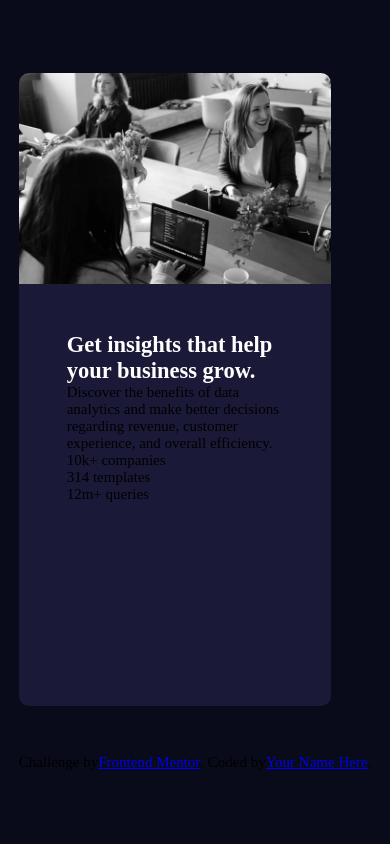
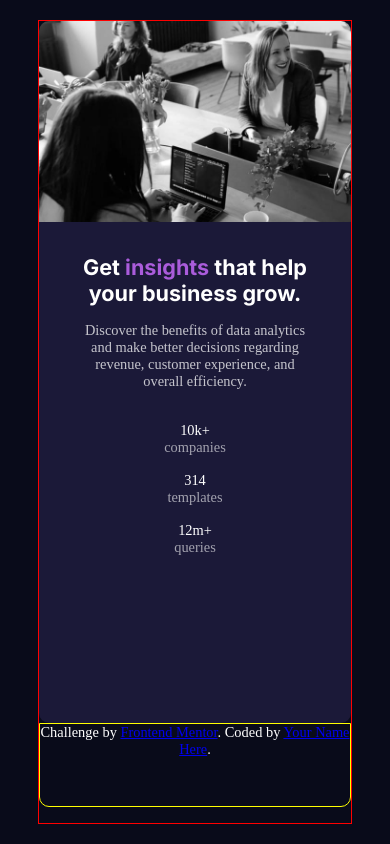
Before and after one commit to GrisGGG/challenges, a plain HTML site: page preview-card/index.html in a window 390 px wide. Drawn offline with Linux system fonts and the light colour scheme.

Commit message:
doing the mobil first design

```diff
--- a/preview-card/index.html
+++ b/preview-card/index.html
@@ -12,21 +12,30 @@
   <div class="cont">
     <div class="container">
       <section class="one"></section>
-      <section class="two box">
-        <h1 class="title">Get insights that help your business grow.</h1>
-        <p>Discover the benefits of data analytics and make better decisions regarding revenue, customer
+      <section class="two">
+        <h1 class="title main-color">Get <p class="cl-p">insights</p> that help your business grow.</h1>
+        <p class="ph">Discover the benefits of data analytics and make better decisions regarding revenue, customer
           experience, and overall efficiency.</p>
-          <section>
-            <p>10k+ companies</p>
-            <p>314 templates</p>
-            <p>12m+ queries</p>
+          <section class="rates">
+            <article>
+              <p class="main-color">10k+</p>
+              <p>companies</p>
+            </article>
+            <article>
+              <p class="main-color">314</p>
+              <p>templates</p>
+            </article>
+            <article>
+              <p class="main-color">12m+</p>
+              <p>queries</p>
+            </article>
           </section>
       </section>
+      <section class="third attribution">
+        <p>Challenge by <a href="https://www.frontendmentor.io?ref=challenge" target="_blank">Frontend Mentor</a>.
+          Coded by <a href="#">Your Name Here</a>.</p>
+      </section>
 
-    </div>
-    <div class="attribution">
-      Challenge by <a href="https://www.frontendmentor.io?ref=challenge" target="_blank">Frontend Mentor</a>.
-      Coded by <a href="#">Your Name Here</a>.
     </div>
 
   </div>
@@ -34,7 +43,9 @@
 
 </body>
 <!--
+ <div class="attribution">
 
+    </div>
 -->
 
 </html>
--- a/preview-card/style.css
+++ b/preview-card/style.css
@@ -4,21 +4,24 @@
     margin:0;
 }
 body{
-    height:100vh;
     width:100vw;
+    height: 100vh;
     display:flex;
     justify-content:center;
     align-items:center;
     background-color: hsl(233, 47%, 7%);
-    font-size: 15px;
+    font-size: 0.9rem;
+}
+.main-color{
+    color: hsl(0, 0%, 100%);
 }
 .container{
+    border: 1px solid red;
     display: grid;
-    height:75vh;
+    height:95vh;
     width:80vw;
     grid-template-columns:[x0] 1fr [x1] 1fr [x2] 1fr [x3] 1fr;
-    grid-template-rows:[y0] 1fr [y1] 1fr [y2] 1fr ;
-
+    grid-template-rows:[y0] 1fr [y1] 1fr [y2] 1.5fr [y3] .5fr;
 }
 .one {
     grid-column:x0/x4;
@@ -29,23 +32,44 @@ body{
     border-radius: 10px 10px 0 0;
 }
 .two {
+    padding: 2rem 2.5rem;
     grid-row:y1/y3;
     grid-column:x0/x4;
     background-color:hsl(244, 38%, 16%);
     border-radius: 0 0 10px 10px;
 }
+.third{
+    grid-row:y3/y4;
+    grid-column:x0/x4;
+    border: 1px solid yellow;
+    border-radius: 0 0 10px 10px;
+    color: #fff;
+    text-align: center;
+}
 .attribution{
-    display: flex;
-    justify-content: center;
-    margin-top: 3rem;
+    margin-bottom: 1rem;
 }
 .title{
-    color: hsl(0, 0%, 100%);
-    font-family: ;
     font-size: 700;
+    font-family: 'Inter', sans-serif;
+    text-align: center;
 }
-.box{
-    padding: 3rem;
+.cl-p{
+    color: hsl(277, 64%, 61%);
+    display: inline-block;
+
+}
+.ph{
+    color: hsla(0, 0%, 100%, 0.75);
+    padding: 1rem 0 1rem 0;
+    text-align: center;
+}
+.rates{
+    text-align: center;
+    color: hsla(0, 0%, 100%, 0.6);
+}
+article{
+    margin-top: 1rem;
 }
 @media (min-width: 600px) {
     .container {
```
